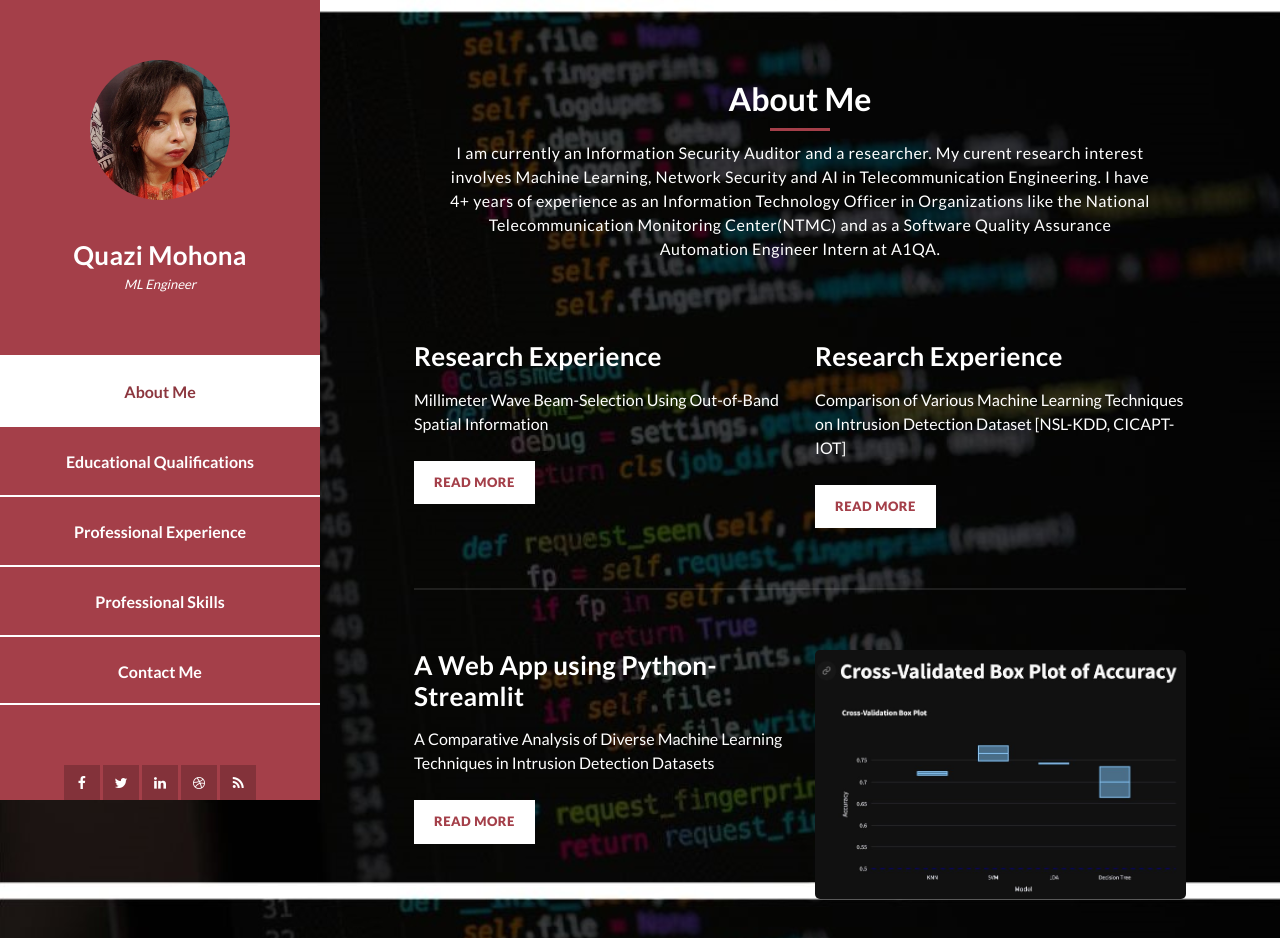
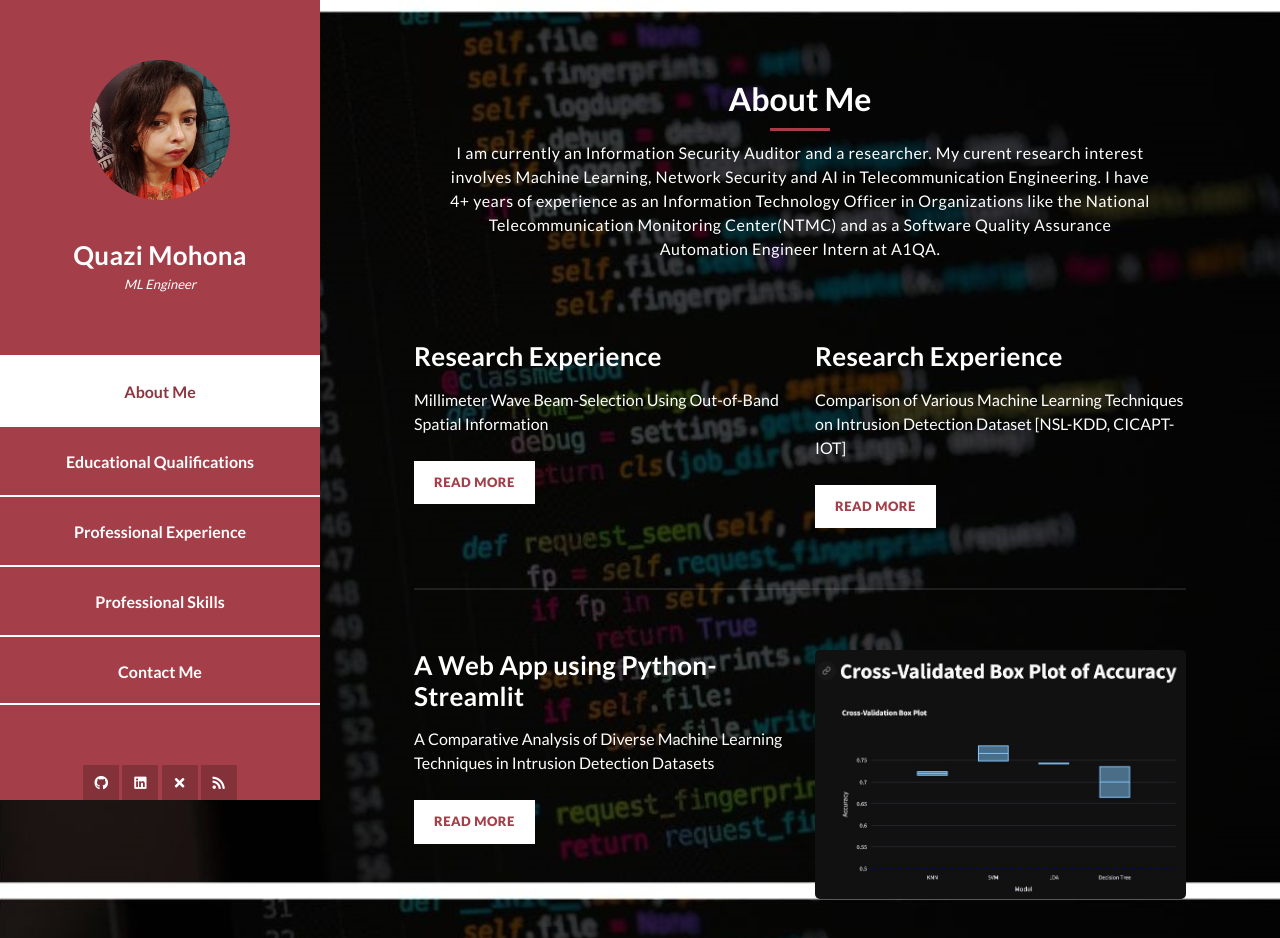
Before and after one commit to Tasnim-Mohona/tasnim-mohona.github.io, a plain HTML site: page index.html in a window 1280 px wide. Shown: the top 938 px of the page. Drawn offline with Linux system fonts and the light colour scheme.

Commit message:
research.html and related files

```diff
--- a/index.html
+++ b/index.html
@@ -17,6 +17,7 @@
 <!--
 Reflux Template
 https://templatemo.com/tm-531-reflux
+
 -->
     <!-- Bootstrap core CSS -->
     <link href="vendor/bootstrap/css/bootstrap.min.css" rel="stylesheet" />
@@ -26,6 +27,9 @@ https://templatemo.com/tm-531-reflux
     <link rel="stylesheet" href="assets/css/templatemo-style.css" />
     <link rel="stylesheet" href="assets/css/owl.css" />
     <link rel="stylesheet" href="assets/css/lightbox.css" />
+
+    <!-- Font Awesome-->
+    <link rel="stylesheet" href="https://use.fontawesome.com/releases/v5.6.1/css/all.css">
   </head>
 
   <body>
@@ -57,18 +61,15 @@ https://templatemo.com/tm-531-reflux
             <div class="social-network">
               <ul class="soial-icons">
                 <li>
-                  <a href="https://fb.com/templatemo"
-                    ><i class="fa fa-facebook"></i
-                  ></a>
+                    <a href="https://github.com/Tasnim-Mohona"><i class="fab fa-github"></i></a>
+
+                  </a>
                 </li>
                 <li>
-                  <a href="#"><i class="fa fa-twitter"></i></a>
+                  <a href="https://www.linkedin.com/in/qmohona/"><i class="fab fa-linkedin"></i></a>
                 </li>
                 <li>
-                  <a href="https://www.linkedin.com/in/qmohona/"><i class="fa fa-linkedin"></i></a>
-                </li>
-                <li>
-                  <a href="#"><i class="fa fa-dribbble"></i></a>
+                  <a href="#"><i class="fa fa-times"></i></a>
                 </li>
                 <li>
                   <a href="#"><i class="fa fa-rss"></i></a>
```
